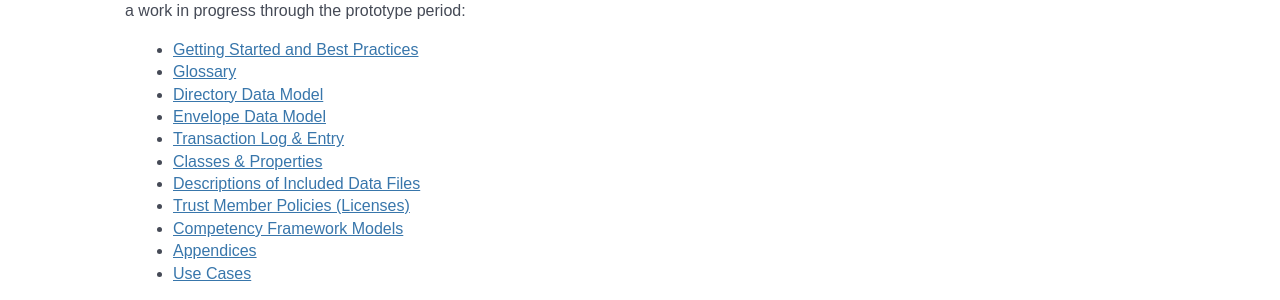
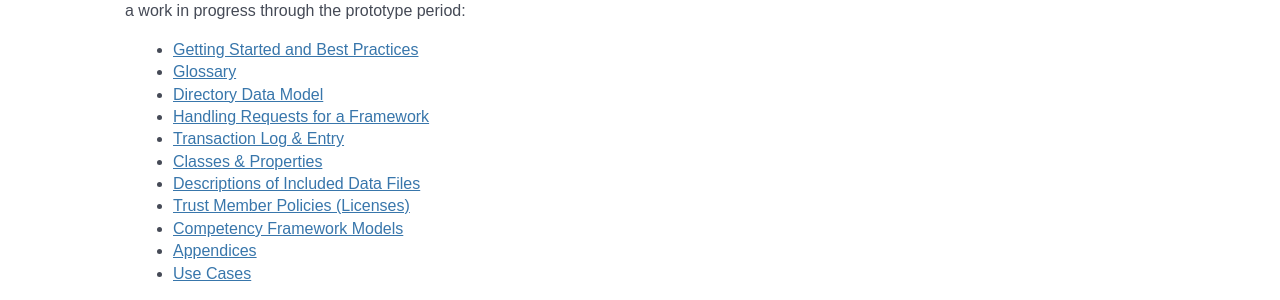
Before and after one commit to t3-innovation-network/ocf-collab.github.io, a Jekyll site: the page built from index.md, in a window 1280 px wide. Shown: the part 437-737 px from the top of the page. Built offline with Jekyll 4.4.1, drawn with Linux system fonts in a browser that asks for light colours.

Commit message:
Update index.md

```diff
--- a/index.md
+++ b/index.md
@@ -15,7 +15,7 @@ The draft specifications for the OCF Collab are the following. We recommend read
 * [Getting Started and Best Practices](https://docs.google.com/document/d/1JqYLUZ8ehPDV4S2PYVs3EbAXJdgUCKOxE_e_MfcInK8/edit?usp=sharing)
 * [Glossary](https://docs.google.com/document/d/1jwAhm8LhsEgQsbcMz0SJZmcJlTTu8iunY8SZaryNBTk/edit?usp=sharing)
 * [Directory Data Model](https://docs.google.com/document/d/1iQQ7ePdn4FzbWVRNHy3YYRHuR2ijteWOitOkxa8jWBA/edit?usp=sharing)
-* [Envelope Data Model](https://docs.google.com/document/d/1YwnzDfqEd3POyL8IIB70jihUDQga8YKaQyXCGwXax0o/edit?usp=sharing)
+* [Handling Requests for a Framework](https://docs.google.com/document/d/1YwnzDfqEd3POyL8IIB70jihUDQga8YKaQyXCGwXax0o/edit?usp=sharing)
 * [Transaction Log & Entry](https://docs.google.com/document/d/1JzQFh4X5XEHG5cceop9_r1u-rUKRThmG6sr3_bYYrY0/edit?usp=sharing)
 * [Classes & Properties](https://docs.google.com/document/d/1SfrNsIH5U3ENh7irzWxoyYsTunFJFcpOhhWjjs5ZV_w/edit?usp=sharing)
 * [Descriptions of Included Data Files](https://docs.google.com/document/d/1JP5OuJJNkxA612A6AeKIhIsoDVenUv826sf1IisZsHI/edit?usp=sharing)
```
